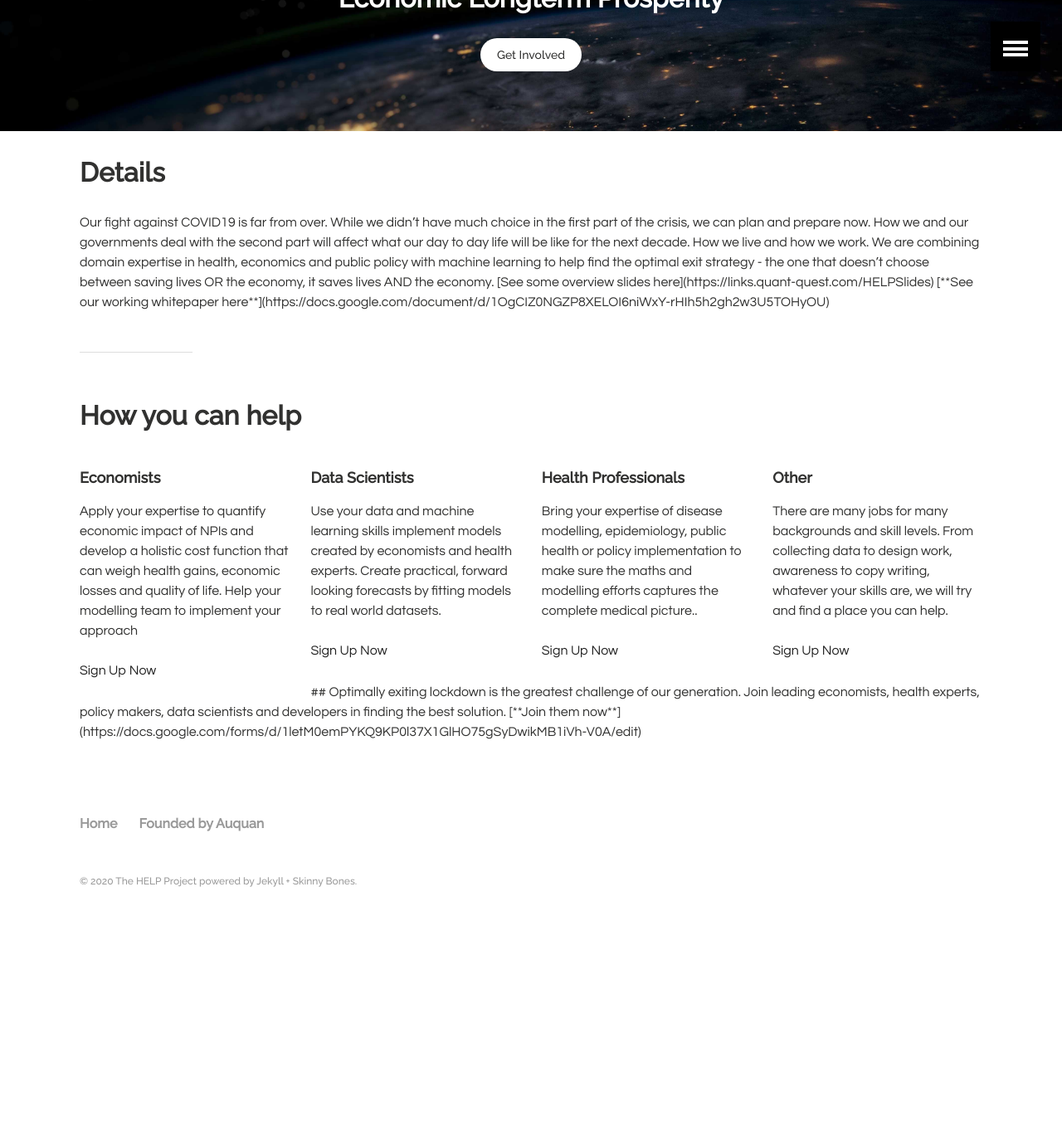
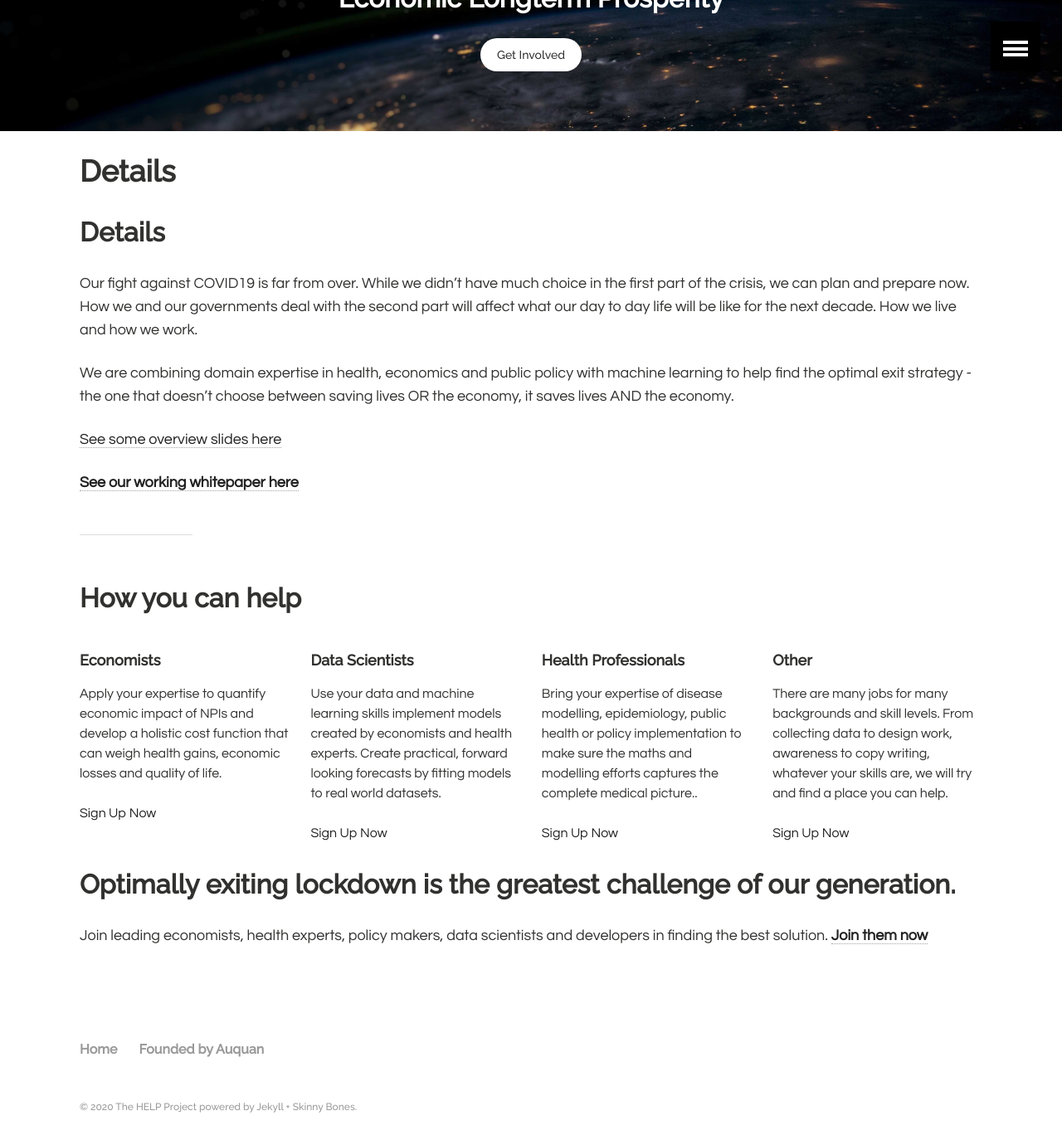
Before and after one commit to Auquan/help_project, a Jekyll site: the page built from index.md, in a window 1280 px wide and 1400 px high, scrolled down 381 px. Shown: the top 1380 px of the window at 83% size. Built offline with Jekyll 4.4.1, drawn with Linux system fonts in a browser that asks for light colours; our own code applies the rules of GitHub Pages for plain Markdown files; before the commit the page ends 1529 px from its top, so only the background shows below that.

Commit message:
Update index.md

```diff
--- a/index.md
+++ b/index.md
@@ -5,8 +5,8 @@
   feature: hero_bg.jpeg
 ---
 
-<div>
-  <h2> Details </h2>
+
+## Details
 
 Our fight against COVID19 is far from over. While we didn’t have much choice in the first part of the crisis, we can plan and prepare now. How we and our governments deal with the second part will affect what our day to day life will be like for the next decade. How we live and how we work.
 
@@ -16,16 +16,17 @@
 
 [**See our working whitepaper here**](https://docs.google.com/document/d/1OgCIZ0NGZP8XELOI6niWxY-rHIh5h2gh2w3U5TOHyOU)
 
-</div>
+
 
 ---
+
 <div>
 <h2>How you can help</h2>
 <div class="tiles">
 
 <div class="tile">
   <h2 class="post-title">Economists</h2>
-  <p class="post-excerpt">Apply your expertise to quantify economic impact of NPIs and develop a holistic cost function that can weigh health gains, economic losses and quality of life. Help your modelling team to implement your approach</p>
+  <p class="post-excerpt">Apply your expertise to quantify economic impact of NPIs and develop a holistic cost function that can weigh health gains, economic losses and quality of life. </p>
   <a href='https://docs.google.com/forms/d/1letM0emPYKQ9KP0l37X1GlHO75gSyDwikMB1iVh-V0A/edit' target='_blank'>Sign Up Now</a>
 </div><!-- /.tile -->
 
@@ -52,8 +53,7 @@
 
 ---
 
-<div>
 ## Optimally exiting lockdown is the greatest challenge of our generation.
+
 Join leading economists, health experts, policy makers, data scientists and developers in finding the best solution.
 [**Join them now**](https://docs.google.com/forms/d/1letM0emPYKQ9KP0l37X1GlHO75gSyDwikMB1iVh-V0A/edit)
-</div>
```
